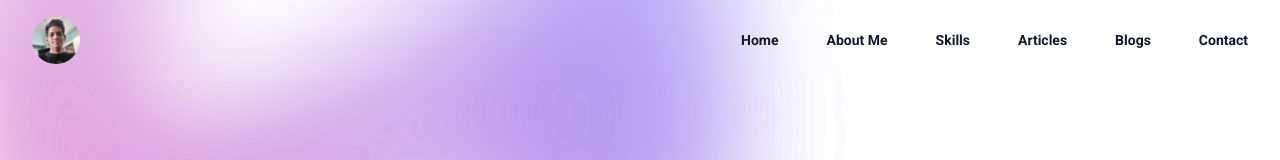
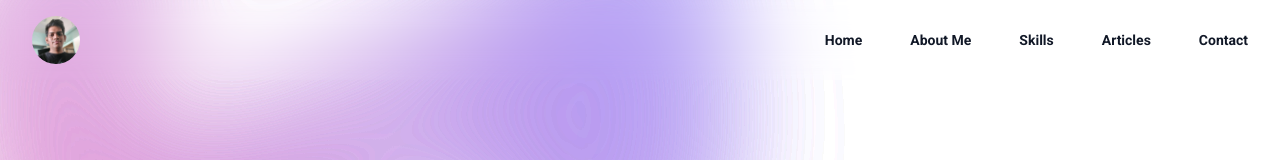
Before and after one commit to pranav264/portfolio, a React (Create React App) app: page / in a window 1280 px wide. Shown: the top 160 px of the page. Built offline with nearby package versions, Linux system fonts and the light colour scheme.

Commit message:
Update Home.js

```diff
--- a/src/Pages/Home.js
+++ b/src/Pages/Home.js
@@ -67,7 +67,6 @@ const navigation = [
   { name: "About Me", href: "#aboutMe" },
   { name: "Skills", href: "#skills" },
   { name: "Articles", href: "#articles" },
-  { name: "Blogs", href: "#blogs" },
   { name: "Contact", href: "#contact" },
 ];
 
```
